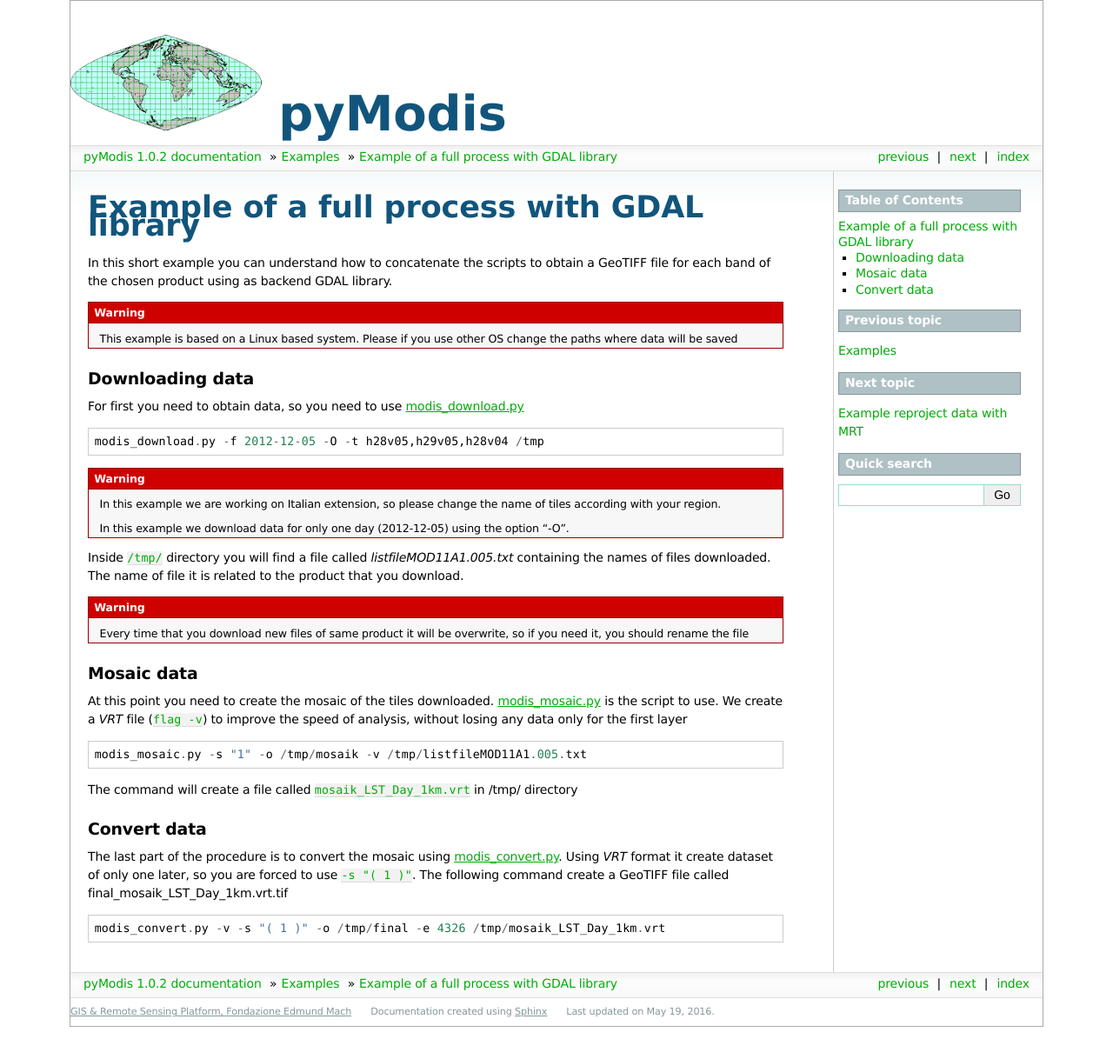
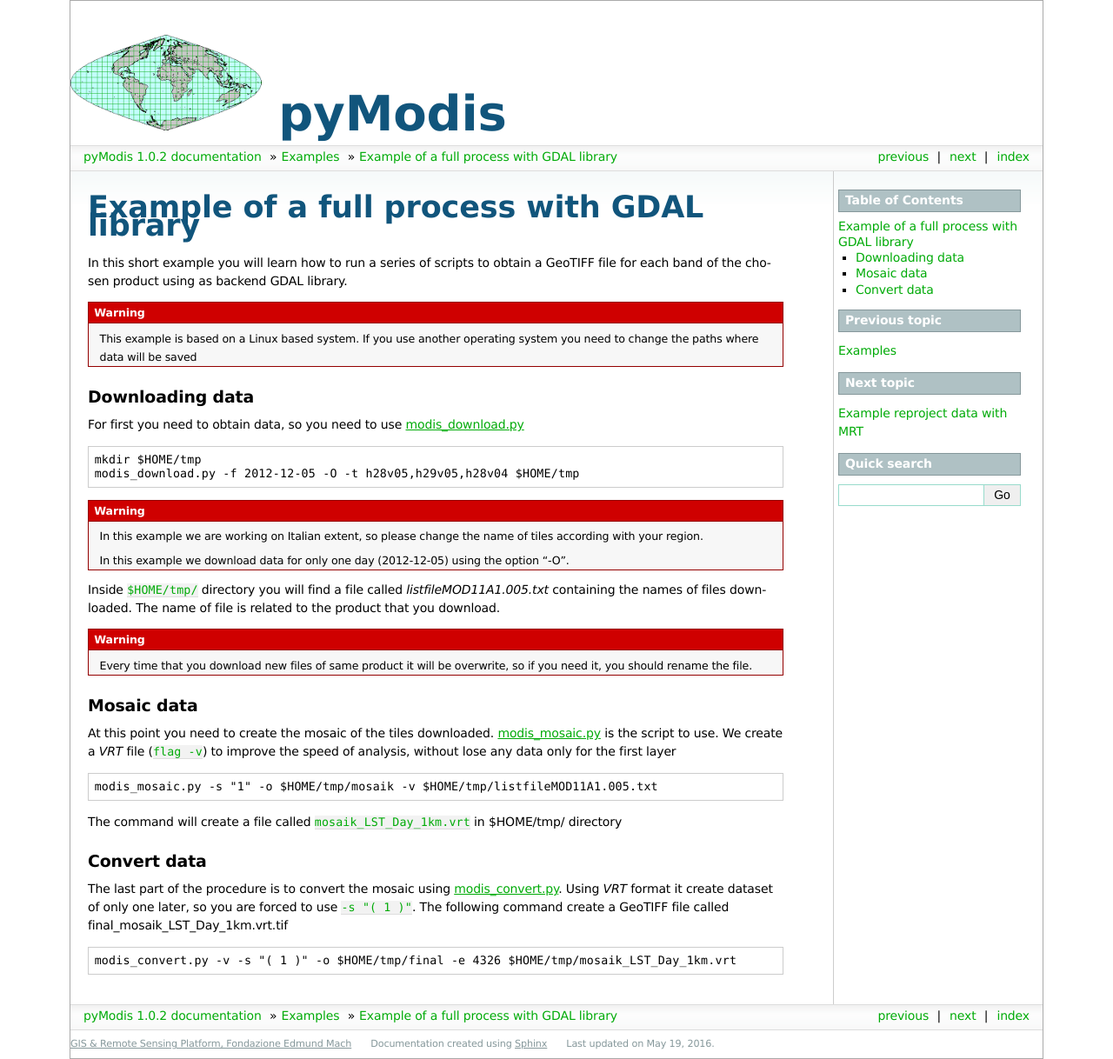
Before and after one commit to lucadelu/pyModis, a Sphinx documentation site: the page built from docs/source/examples/full_example_gdal.rst, in a window 1280 px wide. Shown: the whole page at 87% size. Built offline with Sphinx 7.4.7, drawn with Linux system fonts in a browser that asks for light colours; formulas are drawn with MathJax 3; comment, search, counter and statistics services are not loaded; the version number is read from the project's files by our own code; before the commit the page ends 1181 px from its top, so only the background shows below that.

Commit message:
Several documentation fixes

```diff
--- a/docs/source/examples/full_example_gdal.rst
+++ b/docs/source/examples/full_example_gdal.rst
@@ -1,14 +1,14 @@
 Example of a full process with GDAL library
 =====================================================
 
-In this short example you can understand how to concatenate
-the scripts to obtain a GeoTIFF file for each band of the
+In this short example you will learn how to run a series of
+scripts to obtain a GeoTIFF file for each band of the
 chosen product using as backend GDAL library.
 
 .. warning::
 
-  This example is based on a Linux based system. Please if
-  you use other OS change the paths where data will be saved
+  This example is based on a Linux based system. If you use
+  another operating system you need to change the paths where data will be saved
 
 .. _download-data:
 
@@ -19,36 +19,37 @@
 
 ::
 
-  modis_download.py -f 2012-12-05 -O -t h28v05,h29v05,h28v04 /tmp
+  mkdir $HOME/tmp
+  modis_download.py -f 2012-12-05 -O -t h28v05,h29v05,h28v04 $HOME/tmp
 
 .. warning::
 
-  In this example we are working on Italian extension, so please
+  In this example we are working on Italian extent, so please
   change the name of tiles according with your region.
 
   In this example we download data for only one day (2012-12-05)
   using the option "-O".
 
-Inside ``/tmp/`` directory you will find a file called *listfileMOD11A1.005.txt*
-containing the names of files downloaded. The name of file it is related to
+Inside ``$HOME/tmp/`` directory you will find a file called *listfileMOD11A1.005.txt*
+containing the names of files downloaded. The name of file is related to
 the product that you download.
 
 .. warning::
 
   Every time that you download new files of same product it will be overwrite,
-  so if you need it, you should rename the file
+  so if you need it, you should rename the file.
 
 Mosaic data
 --------------
 
 At this point you need to create the mosaic of the tiles downloaded.
 :doc:`../scripts/modis_mosaic` is the script to use. We create a *VRT*
-file (``flag -v``) to improve the speed of analysis, without losing any data
+file (``flag -v``) to improve the speed of analysis, without lose any data
 only for the first layer ::
 
-    modis_mosaic.py -s "1" -o /tmp/mosaik -v /tmp/listfileMOD11A1.005.txt
+    modis_mosaic.py -s "1" -o $HOME/tmp/mosaik -v $HOME/tmp/listfileMOD11A1.005.txt
 
-The command will create a file called ``mosaik_LST_Day_1km.vrt`` in /tmp/
+The command will create a file called ``mosaik_LST_Day_1km.vrt`` in $HOME/tmp/
 directory
 
 Convert data
@@ -60,4 +61,4 @@
 following command create a GeoTIFF file called
 final_mosaik_LST_Day_1km.vrt.tif ::
 
-    modis_convert.py -v -s "( 1 )" -o /tmp/final -e 4326 /tmp/mosaik_LST_Day_1km.vrt
+    modis_convert.py -v -s "( 1 )" -o $HOME/tmp/final -e 4326 $HOME/tmp/mosaik_LST_Day_1km.vrt
--- a/docs/source/scripts/modis_multiparse.rst
+++ b/docs/source/scripts/modis_multiparse.rst
@@ -31,11 +31,11 @@
 
 Print values of spatial bounding box ::
 
-    modis_multiparse.py -b FILE1 FILE2 ...
+    modis_multiparse.py -b hdf_file1 hdf_file2 ...
 
-Write xml file to use with hdf file create by :doc:`modis_convert` ::
+Write xml file to use with hdf file created by :doc:`modis_convert` ::
 
-    modis_multiparse.py -w FILE_mosaic.xml FILE1 FILE2 ...
+    modis_multiparse.py -w FILE_mosaic.xml hdf_file1 hdf_file2 ...
 
 .. only:: latex
 
```
Also changed, not shown: docs/source/scripts/modis_mosaic.rst (+9 -9 lines), docs/source/scripts/modis_parse.rst (+4 -4 lines), 1 other file.
